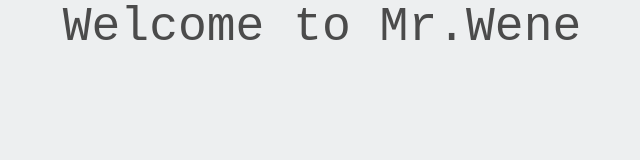
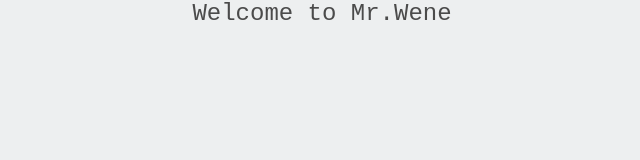
Before and after one commit to mrwene/web, a plain HTML site: page index.html in a window 1280 px wide. Shown: the whole page, without its empty margins (318-958 px from the left). Drawn offline with Linux system fonts and the light colour scheme.

Commit message:
update header

```diff
--- a/code/css/main.css
+++ b/code/css/main.css
@@ -11,6 +11,6 @@ body{
     /* font-family: 'Sacramento', cursive; */
     font-family: monospace;
     margin: 0 auto;
-    font-size: 3rem;
+    font-size: 1.5rem;
     font-weight: normal;
 }
--- a/index.html
+++ b/index.html
@@ -8,7 +8,7 @@
 
     <!-- Body -->
     <body>
-        <h3 class="intro-head"> Welcome to Mr.Wene</h3>
+        <h1 class="intro-head"> Welcome to Mr.Wene</h1>
 
 
     </body>
```
